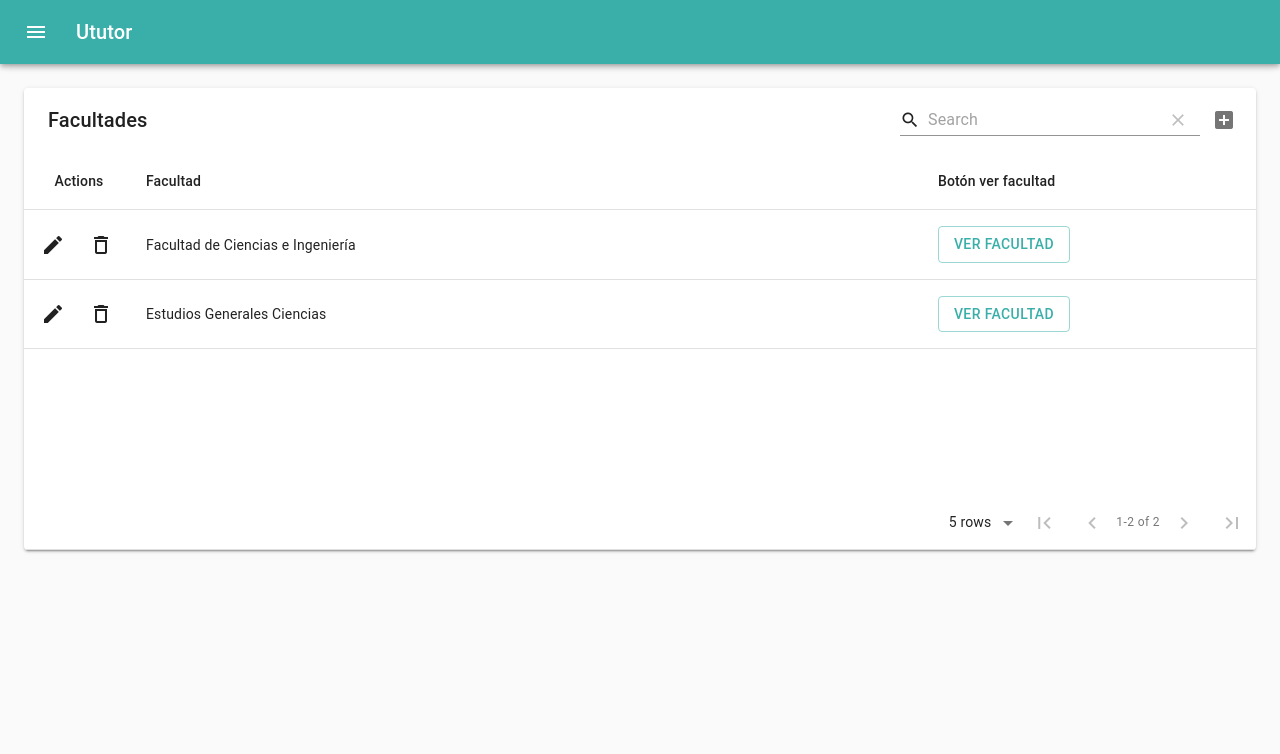
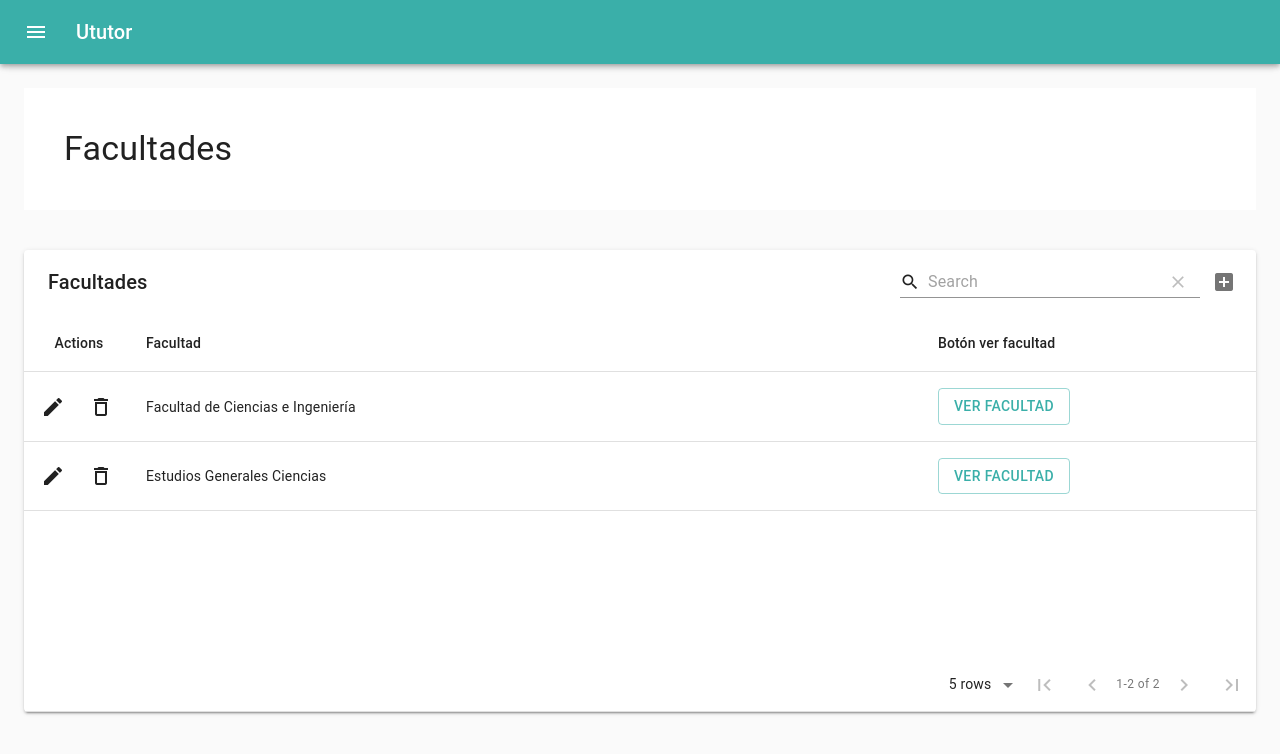
Before and after one commit to Dlumior/S3-test, a React (Create React App) app: page /administrador in a window 1280 px wide. Shown: the top 754 px of the page. Built offline with nearby package versions, Linux system fonts and the light colour scheme.

Commit message:
gitflow-feature-stash: feat-Shared-NombresPrincipales

```diff
--- /dev/null
+++ b/src/components/Shared/NombrePrincipal.js
@@ -0,0 +1,35 @@
+import React from "react";
+import { makeStyles, Grid, Typography, Container } from "@material-ui/core";
+
+const useStyles = makeStyles((theme) => ({
+  customContainer: {
+    padding: theme.spacing(5),
+    backgroundColor: "#ffffff",
+    marginBottom: theme.spacing(5),
+  },
+}));
+
+const NombrePrincipal = () => {
+  const classes = useStyles();
+
+  return (
+    <div>
+      <Container maxWidth="xl" className={classes.customContainer}>
+        <Grid container>
+          <Grid
+            item
+            xs={10}
+            container
+            direction="column"
+            alignItems="flex-start"
+            justify="center"
+          >
+            <Typography variant="h4">Facultades</Typography>
+          </Grid>
+        </Grid>
+      </Container>
+    </div>
+  );
+};
+
+export default NombrePrincipal;
--- a/src/pages/Administrador/Facultades.js
+++ b/src/pages/Administrador/Facultades.js
@@ -1,10 +1,12 @@
 import React from "react";
 
 import Tabla from "../../components/Administrador/Tabla";
+import NombrePrincipal from "../../components/Shared/NombrePrincipal";
 
 const Facultades = () => {
   return (
     <div>
+      <NombrePrincipal />
       <Tabla />
     </div>
   );
```
